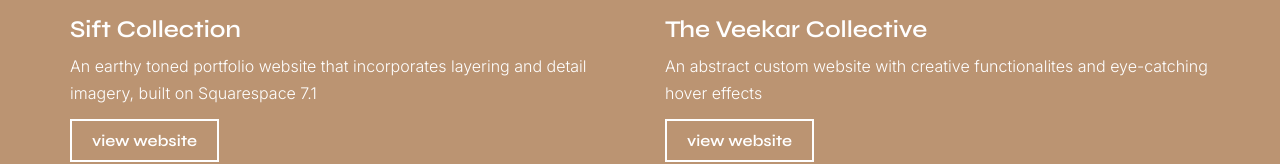
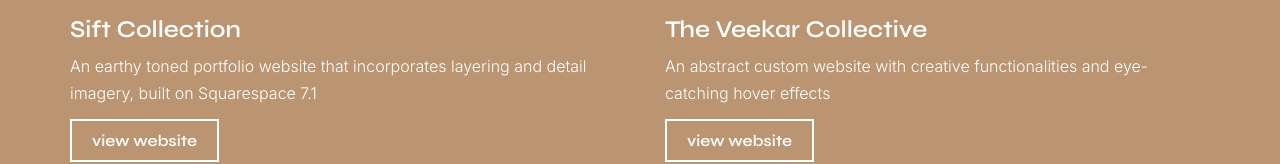
Before and after one commit to alybranch/alybranch.github.io, a website: page index.html in a window 1280 px wide. Shown: the part 2216-2380 px from the top of the page. Drawn offline with Linux system fonts and the light colour scheme; some packages are replaced by stand-ins of ours; no server answers.

Commit message:
fixed typo

```diff
--- a/index.html
+++ b/index.html
@@ -128,7 +128,7 @@
 				<div class="project-two">
 					<img src="/images/veekar.PNG"/>
 					<h3 class="project-title">The Veekar Collective</h3>
-					<p class="project-description">An abstract custom website with creative functionalites and eye-catching hover effects</p>
+					<p class="project-description">An abstract custom website with creative functionalities and eye-catching hover effects</p>
 					<a href="https://www.theveekarcollective.com/" target="_blank" class="project-link">view website</a>
 				</div>
 				<div class="project-three">
```
